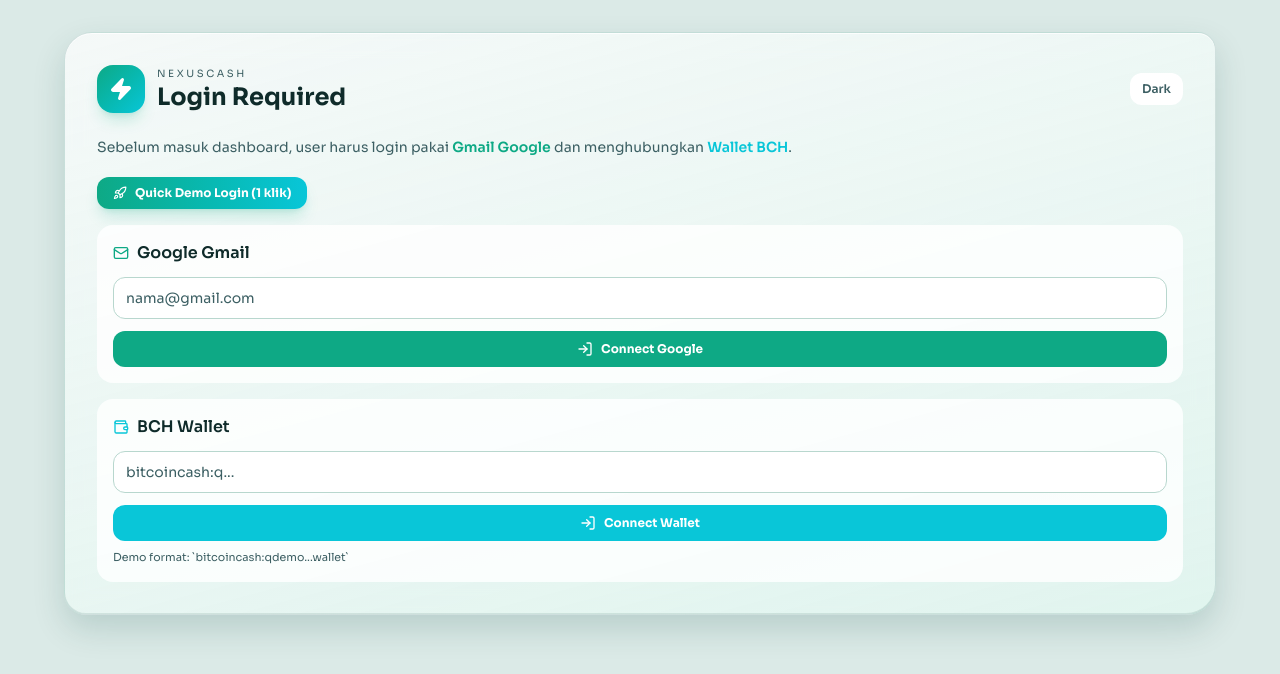
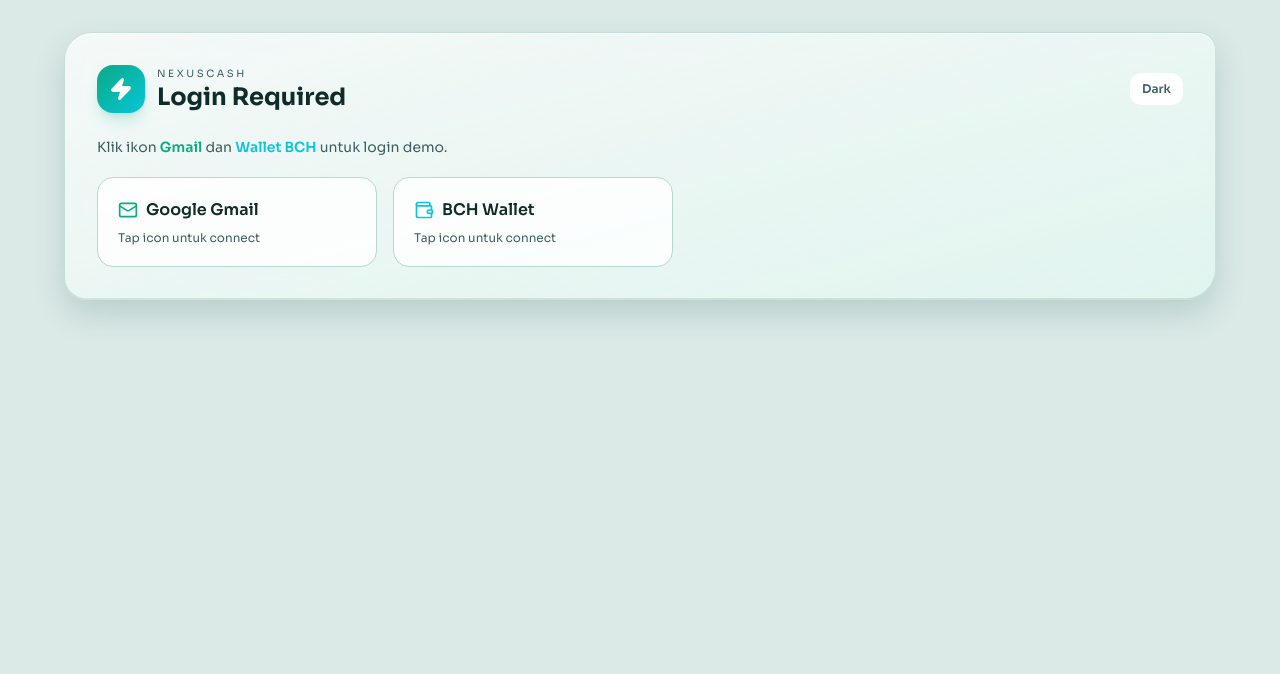
Before and after one commit to panzauto46-bot/NEXUS-CASH, a React (Vite) app: page / in a window 1280 px wide. Shown: the top 674 px of the page. Built offline with nearby package versions, Linux system fonts and the light colour scheme.

Commit message:
Simplify login UI to icon-based Gmail and wallet connect

```diff
--- a/src/pages/Login.tsx
+++ b/src/pages/Login.tsx
@@ -1,17 +1,15 @@
 import { useState } from 'react';
 import { useTheme } from '../context/ThemeContext';
 import { useAuth } from '../context/AuthContext';
-import { CheckCircle2, LogIn, Mail, Wallet, Zap, Rocket } from 'lucide-react';
+import { CheckCircle2, Mail, Wallet, Zap } from 'lucide-react';
 
 export function Login() {
   const { isDark, toggleTheme } = useTheme();
-  const { googleEmail, walletAddress, connectGoogle, connectWallet, quickDemoLogin } = useAuth();
-  const [emailInput, setEmailInput] = useState(googleEmail ?? '');
-  const [walletInput, setWalletInput] = useState(walletAddress ?? '');
+  const { googleEmail, walletAddress, connectGoogle, connectWallet } = useAuth();
   const [error, setError] = useState('');
 
   const handleConnectGoogle = () => {
-    const result = connectGoogle(emailInput);
+    const result = connectGoogle('demo.ncash@gmail.com');
     if (!result.ok) {
       setError(result.error);
       return;
@@ -20,7 +18,7 @@ export function Login() {
   };
 
   const handleConnectWallet = () => {
-    const result = connectWallet(walletInput);
+    const result = connectWallet('bitcoincash:qdemo...wallet');
     if (!result.ok) {
       setError(result.error);
       return;
@@ -58,81 +56,57 @@ export function Login() {
           </div>
 
           <p className={`mb-5 text-sm ${isDark ? 'text-nexus-gray' : 'text-nexus-sub-light'}`}>
-            Sebelum masuk dashboard, user harus login pakai <span className="font-semibold text-nexus-green">Gmail Google</span> dan
-            menghubungkan <span className="font-semibold text-nexus-cyan">Wallet BCH</span>.
+            Klik ikon <span className="font-semibold text-nexus-green">Gmail</span> dan <span className="font-semibold text-nexus-cyan">Wallet BCH</span> untuk login demo.
           </p>
 
-          <button
-            onClick={quickDemoLogin}
-            className="mb-4 flex items-center gap-2 rounded-xl bg-gradient-to-r from-nexus-green to-nexus-cyan px-4 py-2 text-xs font-bold text-white shadow-lg shadow-nexus-green/20 cursor-pointer"
-          >
-            <Rocket className="h-3.5 w-3.5" />
-            Quick Demo Login (1 klik)
-          </button>
-
-          <div className="space-y-4">
-            <div className={`rounded-2xl p-4 ${isDark ? 'bg-white/5' : 'bg-white/80'}`}>
-              <div className="mb-3 flex items-center gap-2">
-                <Mail className="h-4 w-4 text-nexus-green" />
+          <div className="grid max-w-xl grid-cols-1 gap-4 sm:grid-cols-2">
+            <button
+              onClick={handleConnectGoogle}
+              className={`rounded-2xl border p-5 text-left transition-all cursor-pointer ${
+                googleEmail
+                  ? 'border-nexus-green/40 bg-nexus-green/10'
+                  : isDark
+                    ? 'border-white/10 bg-white/5 hover:border-nexus-green/30'
+                    : 'border-nexus-border-light bg-white/80 hover:border-nexus-green/30'
+              }`}
+            >
+              <div className="mb-2 flex items-center gap-2">
+                <Mail className="h-5 w-5 text-nexus-green" />
                 <h3 className={`font-semibold ${isDark ? 'text-white' : 'text-nexus-text-light'}`}>Google Gmail</h3>
               </div>
-              <input
-                type="email"
-                value={emailInput}
-                onChange={e => setEmailInput(e.target.value)}
-                placeholder="nama@gmail.com"
-                className={`w-full rounded-xl border px-3 py-2.5 text-sm outline-none ${
-                  isDark
-                    ? 'border-white/10 bg-white/5 text-white placeholder-nexus-gray'
-                    : 'border-nexus-border-light bg-white text-nexus-text-light placeholder-nexus-sub-light'
-                }`}
-              />
-              <button
-                onClick={handleConnectGoogle}
-                className="mt-3 flex w-full items-center justify-center gap-2 rounded-xl bg-nexus-green px-4 py-2.5 text-xs font-bold text-white transition-all hover:bg-nexus-green-dark cursor-pointer"
-              >
-                <LogIn className="h-4 w-4" />
-                Connect Google
-              </button>
+              <p className={`text-xs ${isDark ? 'text-nexus-gray' : 'text-nexus-sub-light'}`}>
+                Tap icon untuk connect
+              </p>
               {googleEmail && (
                 <p className="mt-2 flex items-center gap-1.5 text-xs text-nexus-green">
-                  <CheckCircle2 className="h-3.5 w-3.5" /> {googleEmail}
+                  <CheckCircle2 className="h-3.5 w-3.5" /> Connected
                 </p>
               )}
-            </div>
+            </button>
 
-            <div className={`rounded-2xl p-4 ${isDark ? 'bg-white/5' : 'bg-white/80'}`}>
-              <div className="mb-3 flex items-center gap-2">
-                <Wallet className="h-4 w-4 text-nexus-cyan" />
+            <button
+              onClick={handleConnectWallet}
+              className={`rounded-2xl border p-5 text-left transition-all cursor-pointer ${
+                walletAddress
+                  ? 'border-nexus-cyan/40 bg-nexus-cyan/10'
+                  : isDark
+                    ? 'border-white/10 bg-white/5 hover:border-nexus-cyan/30'
+                    : 'border-nexus-border-light bg-white/80 hover:border-nexus-cyan/30'
+              }`}
+            >
+              <div className="mb-2 flex items-center gap-2">
+                <Wallet className="h-5 w-5 text-nexus-cyan" />
                 <h3 className={`font-semibold ${isDark ? 'text-white' : 'text-nexus-text-light'}`}>BCH Wallet</h3>
               </div>
-              <input
-                type="text"
-                value={walletInput}
-                onChange={e => setWalletInput(e.target.value)}
-                placeholder="bitcoincash:q..."
-                className={`w-full rounded-xl border px-3 py-2.5 text-sm outline-none ${
-                  isDark
-                    ? 'border-white/10 bg-white/5 text-white placeholder-nexus-gray'
-                    : 'border-nexus-border-light bg-white text-nexus-text-light placeholder-nexus-sub-light'
-                }`}
-              />
-              <button
-                onClick={handleConnectWallet}
-                className="mt-3 flex w-full items-center justify-center gap-2 rounded-xl bg-nexus-cyan px-4 py-2.5 text-xs font-bold text-white transition-all hover:opacity-90 cursor-pointer"
-              >
-                <LogIn className="h-4 w-4" />
-                Connect Wallet
-              </button>
+              <p className={`text-xs ${isDark ? 'text-nexus-gray' : 'text-nexus-sub-light'}`}>
+                Tap icon untuk connect
+              </p>
               {walletAddress && (
                 <p className="mt-2 flex items-center gap-1.5 text-xs text-nexus-green">
-                  <CheckCircle2 className="h-3.5 w-3.5" /> {walletAddress}
+                  <CheckCircle2 className="h-3.5 w-3.5" /> Connected
                 </p>
               )}
-              <p className={`mt-2 text-[11px] ${textSubClass(isDark)}`}>
-                Demo format: `bitcoincash:qdemo...wallet`
-              </p>
-            </div>
+            </button>
           </div>
 
           {error && (
@@ -145,7 +119,3 @@ export function Login() {
     </div>
   );
 }
-
-function textSubClass(isDark: boolean) {
-  return isDark ? 'text-nexus-gray' : 'text-nexus-sub-light';
-}
```
